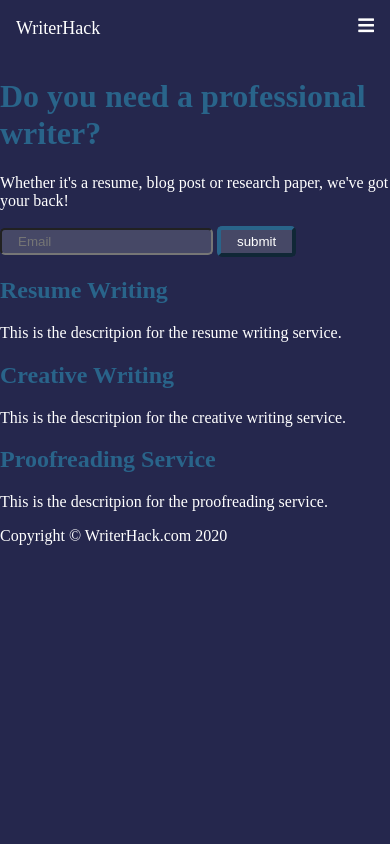
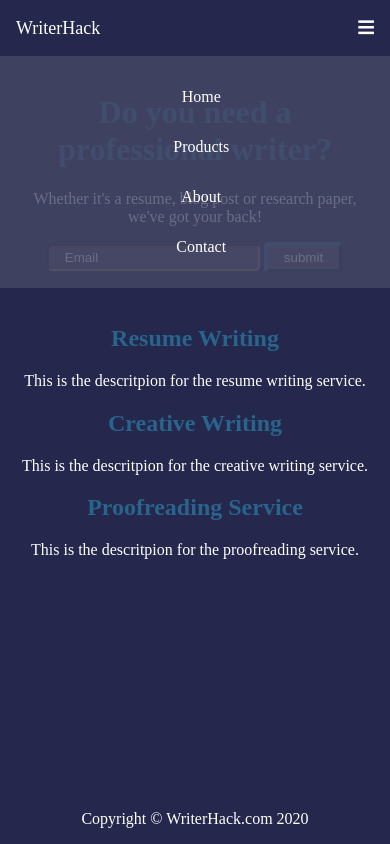
Before and after one commit to dlutrick/WriterHack, a plain HTML site: page index.html in a window 390 px wide. Both pictures are taken after a click on the icon 374 px from the left and 28 px from the top of the page. Drawn offline with Linux system fonts and the light colour scheme.

Commit message:
added index.js, added styling and dropdown menu functionality

```diff
--- a/css/main.css
+++ b/css/main.css
@@ -16,9 +16,18 @@ body {
   color: white;
 }
 
+.nav_links {
+  text-decoration: none;
+}
+
+.nav_link {
+  cursor: pointer;
+}
+
 .logo {
   padding-left: 1rem;
   font-size: large;
+  cursor: pointer;
 }
 
 /* Body Content */
@@ -28,6 +37,10 @@ body {
 
 .home_body h1 {
   color: #29648a;
+}
+
+::placeholder {
+  color: white;
 }
 
 .card h2 {
@@ -53,7 +66,12 @@ body {
 
 /* Footer */
 .copyright {
+  position: fixed;
+  left: 0;
+  bottom: 0;
+  width: 100%;
   color: white;
+  text-align: center;
 }
 
 @media only screen and (max-width: 768px) {
@@ -68,12 +86,39 @@ body {
     justify-content: space-between;
   }
 
-  #hamburger {
-    padding: 1rem 1rem 0 0;
+  #toggle_button {
+    padding: 1.1rem 1rem 0 0;
     font-size: large;
     cursor: pointer;
   }
 
   .show_menu {
+    position: absolute;
+    padding: 1rem;
+    display: flex;
+    flex-direction: column;
+    align-items: center;
+    width: 95%;
+    background-color: rgba(70, 72, 102, 0.8);
+    margin-top: 3.5rem;
+  }
+
+  .nav_link {
+    padding: 1rem;
+    list-style-type: none;
+  }
+
+  /* Body Content */
+  .form {
+    padding: 1rem;
+    text-align: center;
+  }
+
+  .cards {
+    padding: 1rem;
+  }
+
+  .card {
+    text-align: center;
   }
 }
--- a/index.html
+++ b/index.html
@@ -16,8 +16,12 @@
     <div class="home_header">
       <nav class="navbar">
         <p class="logo">WriterHack</p>
-        <i class="fas fa-bars" id="hamburger"></i>
-        <ul class="nav_links">
+        <i
+          class="fas fa-bars"
+          id="toggle_button"
+          onclick="toggleMenu(); toggleMenuIcon();"
+        ></i>
+        <ul class="nav_links" id="menu">
           <li class="nav_link">Home</li>
           <li class="nav_link">Products</li>
           <li class="nav_link">About</li>
@@ -27,13 +31,17 @@
     </div>
 
     <div class="home_body">
+      <div class="form">
         <h1>Do you need a professional writer?</h1>
         <p>
-        Whether it's a resume, blog post or research paper, we've got your back!
+          Whether it's a resume, blog post or research paper, we've got your
+          back!
         </p>
         <input class="form_email" type="email" placeholder="Email" required />
         <input class="button" type="button" value="submit" />
+      </div>
 
+      <div class="cards">
         <div class="service_one card">
           <h2>Resume Writing</h2>
           <p>This is the descritpion for the resume writing service.</p>
@@ -47,9 +55,11 @@
           <p>This is the descritpion for the proofreading service.</p>
         </div>
       </div>
+    </div>
 
     <div class="home_footer">
       <p class="copyright">Copyright &copy WriterHack.com 2020</p>
     </div>
+    <script src="./index.js"></script>
   </body>
 </html>
--- /dev/null
+++ b/index.js
@@ -0,0 +1,11 @@
+// Dropdown Menu Functionality
+const toggleMenu = () => {
+  let menu = document.getElementById("menu");
+  menu.classList.toggle("show_menu");
+};
+
+const toggleMenuIcon = () => {
+  let icon = document.getElementById("toggle_button");
+  icon.classList.toggle("fas fa-bars");
+  icon.classList.toggle("fas fa-times");
+};
```
Lines whose indentation alone changed are shown as unchanged.
